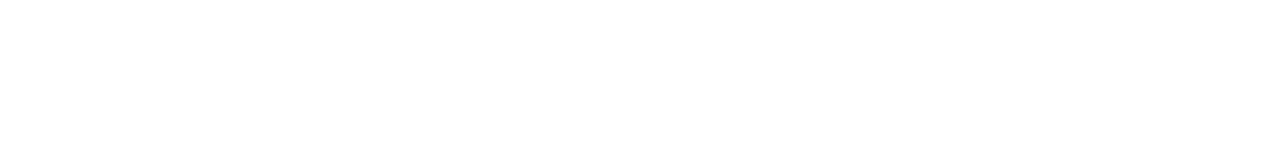
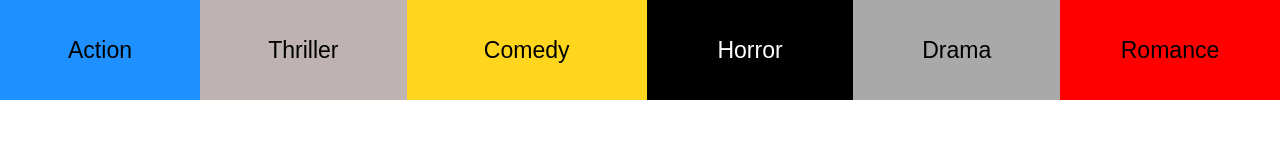
Before and after one commit to fbw-d09/uib_layout_out_of_ordinary-QuanXuuu, a website: page index.html in a window 1280 px wide. Drawn offline with nearby package versions, Linux system fonts and the light colour scheme.

Commit message:
Add styling

```diff
--- a/index.html
+++ b/index.html
@@ -5,9 +5,30 @@
     <meta name="viewport" content="width=device-width, initial-scale=1.0" />
     <meta http-equiv="X-UA-Compatible" content="ie=edge" />
     <title>Layout Out of the Ordinary</title>
+    <link rel="stylesheet" href="https://cdnjs.cloudflare.com/ajax/libs/normalize/8.0.1/normalize.min.css">
     <link rel="stylesheet" href="style.css" />
   </head>
   <body>
 
+    <section class="genres">
+      <section class="box action">
+        <p>Action</p>
+      </section>
+      <section class="box thriller">
+        <p> Thriller</p>
+       </section>
+      <section class="box comedy">
+        <p>Comedy</p>
+      </section>
+      <section class="box horror">
+        <p>Horror</p>
+      </section>
+      <section class="box drama">
+        <p>Drama</p>
+      </section>
+      <section class="box romance">
+        <p>Romance</p>
+      </section>
+    </section>
   </body>
 </html>
--- a/style.css
+++ b/style.css
@@ -1,4 +1,63 @@
+*
+{
+    box-sizing: border-box;
+}
+
 html, body {
     margin: 0;
     padding: 0;
+    font-family:Arial, Helvetica, sans-serif;
+    font-size: 1.2em;
 }
+
+.genres
+{
+    display: flex;
+    flex-wrap: wrap;
+}
+
+.box
+{
+    flex-basis: 200px;
+    height: 100px;
+    display: flex;
+    justify-content: center;
+    align-items: center;
+}
+
+.action
+{
+    background-color: rgb(30, 144, 255);
+    flex-wrap: 1;
+}
+
+.thriller
+{
+    background-color: rgb(190, 178, 178);
+    flex-grow: 1;
+}
+
+.comedy
+{
+    background-color: rgb(255, 214, 30);
+    flex-grow:6;
+}
+
+.horror
+{
+    background-color: rgb(0, 0, 0);
+    color: white;
+    flex-grow: 1;
+}
+
+.drama
+{
+    background-color: rgb(169, 169, 169);
+    flex-grow: 1;
+}
+
+.romance
+{
+    background-color: rgb(255, 0, 0);
+    flex-grow: 3;
+}
```
